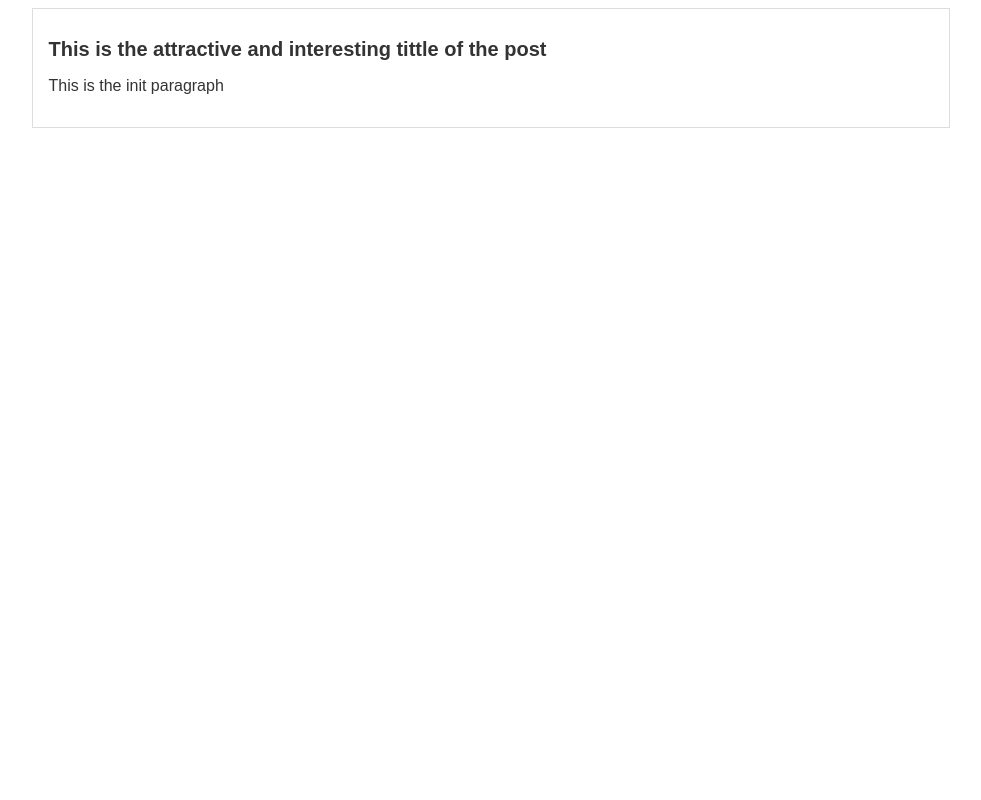
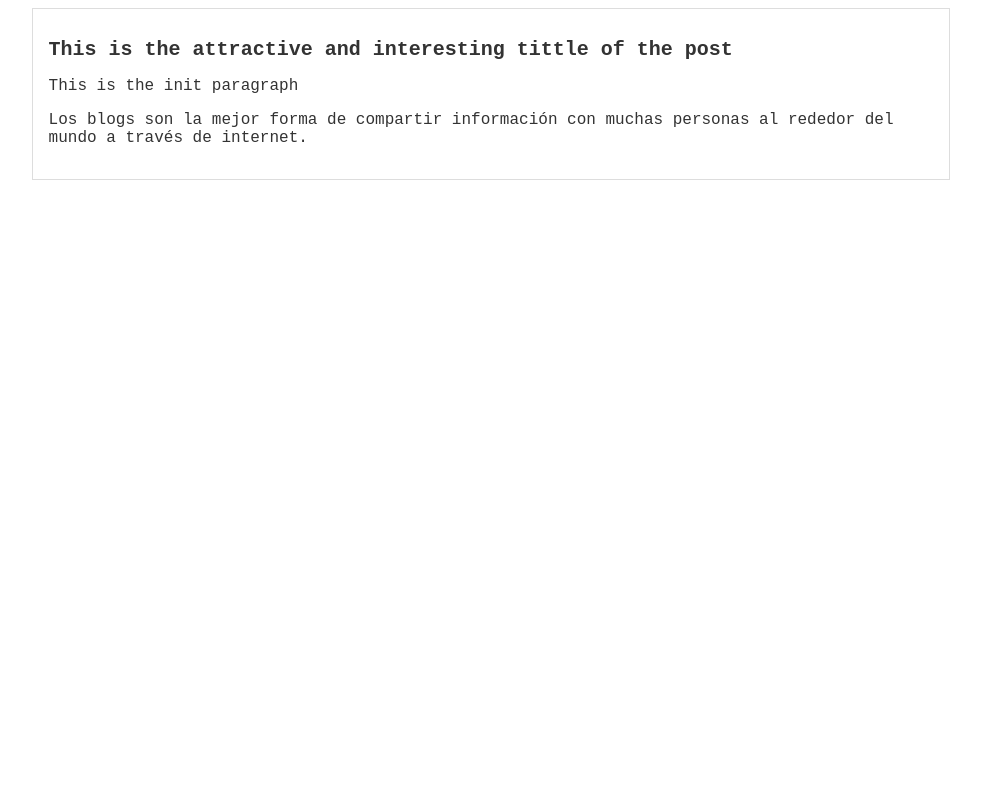
Before and after one commit to jmontero22c/Practicing-Git, a PHP site: page /blogpost.html in a window 1280 px wide. Shown: the whole page, without its empty margins (149-1130 px from the left). Run offline with PHP 8.4, Linux system fonts and the light colour scheme.

Commit message:
Agragado el contenido adicional del blog y mejor tipografia

```diff
--- a/blogpost.html
+++ b/blogpost.html
@@ -9,6 +9,10 @@
             <div id="post">
                 <h1>This is the attractive and interesting tittle of the post</h1>
                 <p>This is the init paragraph</p>
+                <p>
+                    Los blogs son la mejor forma de compartir información con muchas personas
+                    al rededor del mundo a través de internet.
+                </p>
             </div>
         </div>
     </body>
--- a/css/estilos.css
+++ b/css/estilos.css
@@ -1,6 +1,6 @@
 body{
     text-align: left;
-    font-family: Arial, Helvetica, sans-serif;
+    font-family: 'Courier New', Courier, monospace, Helvetica, sans-serif;
     color: #333;
     font-size: 16px;
 }
```
